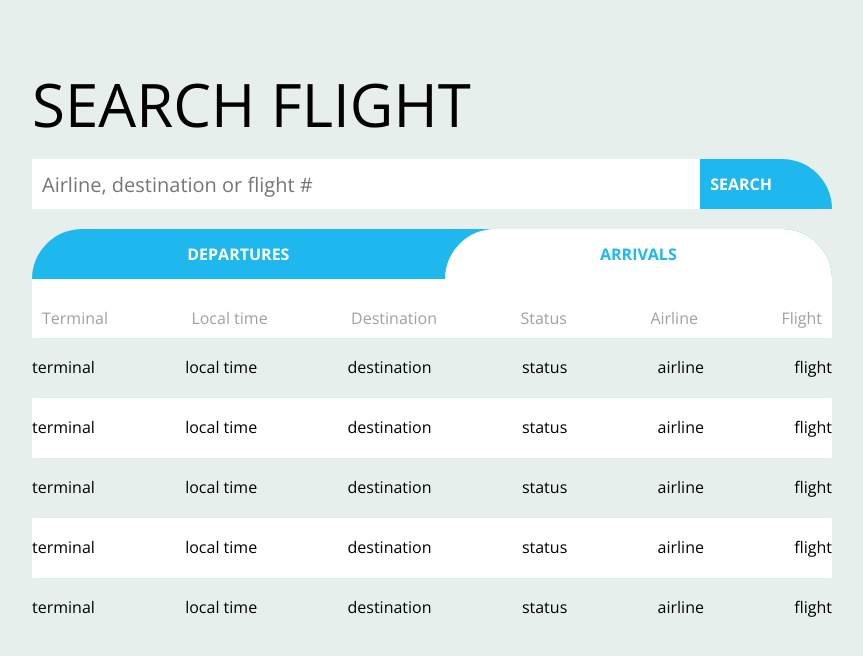
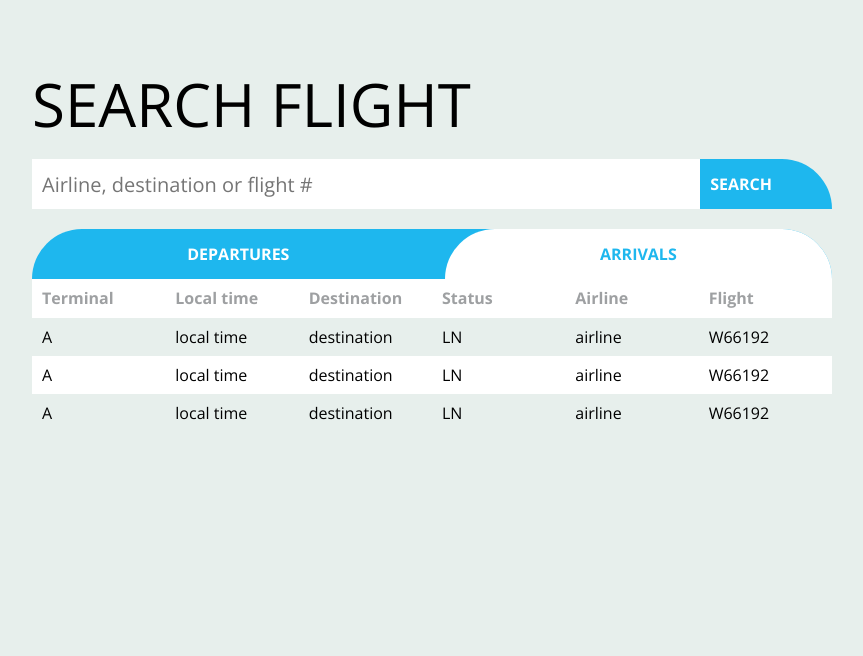
Before and after one commit to NimbleNinja/airport-react-redux, a React app: page / in a window 1280 px wide. Shown: the top 656 px of the page, without its empty margins (208-1071 px from the left). Built offline with nearby package versions, Linux system fonts and the light colour scheme.

Commit message:
init with test data

```diff
--- a/package.json
+++ b/package.json
@@ -38,8 +38,10 @@
     "webpack-dev-server": "^4.3.1"
   },
   "dependencies": {
+    "@reduxjs/toolkit": "^1.8.1",
     "core-js": "^3.18.1",
     "react": "^18.1.0",
-    "react-dom": "^18.1.0"
+    "react-dom": "^18.1.0",
+    "react-redux": "^8.0.1"
   }
 }
--- a/src/App.jsx
+++ b/src/App.jsx
@@ -1,78 +1,12 @@
 import React from 'react';
+import Flights from './features/flights/Flights';
+import Search from './features/search/Search';
 
 const App = () => (
   <div className="page">
     <h1 className="page__title">Search flight</h1>
-    <div className="page__search search">
-      <input placeholder="Airline, destination or flight #" className="search__input" type="text" />
-      <button className="search__btn">search</button>
-    </div>
-    <div className="page__flights flights">
-      <div className="flights__tabs">
-        <button className="flights__tab">departures</button>
-        <button className="flights__tab flights__tab_active">arrivals</button>
-      </div>
-      <ul className="flights__info info">
-        <li className="info__status">Terminal</li>
-        <li className="info__time">Local time</li>
-        <li className="info__destination">Destination</li>
-        <li className="info__status">Status</li>
-        <li className="info__airline">Airline</li>
-        <li className="info__flight">Flight</li>
-      </ul>
-      <ul className="flights__list">
-        <li className="flights__list-item">
-          <ul className="flight">
-            <li className="flight__status">terminal</li>
-            <li className="flight__time">local time</li>
-            <li className="flight__destination">destination</li>
-            <li className="flight__status">status</li>
-            <li className="flight__airline">airline</li>
-            <li className="flight__flight">flight</li>
-          </ul>
-        </li>
-        <li className="flights__list-item">
-          <ul className="flight">
-            <li className="flight__status">terminal</li>
-            <li className="flight__time">local time</li>
-            <li className="flight__destination">destination</li>
-            <li className="flight__status">status</li>
-            <li className="flight__airline">airline</li>
-            <li className="flight__flight">flight</li>
-          </ul>
-        </li>
-        <li className="flights__list-item">
-          <ul className="flight">
-            <li className="flight__status">terminal</li>
-            <li className="flight__time">local time</li>
-            <li className="flight__destination">destination</li>
-            <li className="flight__status">status</li>
-            <li className="flight__airline">airline</li>
-            <li className="flight__flight">flight</li>
-          </ul>
-        </li>
-        <li className="flights__list-item">
-          <ul className="flight">
-            <li className="flight__status">terminal</li>
-            <li className="flight__time">local time</li>
-            <li className="flight__destination">destination</li>
-            <li className="flight__status">status</li>
-            <li className="flight__airline">airline</li>
-            <li className="flight__flight">flight</li>
-          </ul>
-        </li>
-        <li className="flights__list-item">
-          <ul className="flight">
-            <li className="flight__status">terminal</li>
-            <li className="flight__time">local time</li>
-            <li className="flight__destination">destination</li>
-            <li className="flight__status">status</li>
-            <li className="flight__airline">airline</li>
-            <li className="flight__flight">flight</li>
-          </ul>
-        </li>
-      </ul>
-    </div>
+    <Search />
+    <Flights />
   </div>
 );
 
--- /dev/null
+++ b/src/features/flights/Flight.jsx
@@ -0,0 +1,14 @@
+import React from 'react';
+
+const Flight = ({ term, status, codeShare }) => (
+  <tr className="table__item">
+    <th className="table__item-info">{term}</th>
+    <th className="table__item-info">local time</th>
+    <th className="table__item-info">destination</th>
+    <th className="table__item-info">{status}</th>
+    <th className="table__item-info">airline</th>
+    <th className="table__item-info">{codeShare}</th>
+  </tr>
+);
+
+export default Flight;
--- /dev/null
+++ b/src/features/flights/Flights.jsx
@@ -0,0 +1,27 @@
+import React from 'react';
+import FlightsList from './FlightsList';
+import './flights.scss';
+
+const Flights = () => (
+  <main className="page__flights flights">
+    <div className="flights__tabs tabs">
+      <button className="tabs__item">departures</button>
+      <button className="tabs__item tabs__item_active">arrivals</button>
+    </div>
+    <table className="flights__table table">
+      <thead>
+        <tr className="table__info info">
+          <th className="info__item">Terminal</th>
+          <th className="info__item">Local time</th>
+          <th className="info__item">Destination</th>
+          <th className="info__item">Status</th>
+          <th className="info__item">Airline</th>
+          <th className="info__item">Flight</th>
+        </tr>
+      </thead>
+      <FlightsList />
+    </table>
+  </main>
+);
+
+export default Flights;
--- /dev/null
+++ b/src/features/flights/FlightsList.jsx
@@ -0,0 +1,42 @@
+import React from 'react';
+import Flight from './Flight';
+
+const flightsList = [
+  {
+    id: 2000030775736,
+    term: 'A',
+    actual: '2020-02-09T00:35:00Z',
+    status: 'LN',
+    logo: '/media/airline/files/5ab0f23020f9e949838987.png',
+    codeShare: 'W66192',
+    name: 'Wizz Air',
+  },
+  {
+    id: 2000030175736,
+    term: 'A',
+    actual: '2020-02-09T00:35:00Z',
+    status: 'LN',
+    logo: '/media/airline/files/5ab0f23020f9e949838987.png',
+    codeShare: 'W66192',
+    name: 'Wizz Air',
+  },
+  {
+    id: 2000030775732,
+    term: 'A',
+    actual: '2020-02-09T00:35:00Z',
+    status: 'LN',
+    logo: '/media/airline/files/5ab0f23020f9e949838987.png',
+    codeShare: 'W66192',
+    name: 'Wizz Air',
+  },
+];
+
+const FlightsList = () => (
+  <tbody className="table__list">
+    {flightsList.map(flight => (
+      <Flight key={flight.id} {...flight} />
+    ))}
+  </tbody>
+);
+
+export default FlightsList;
--- /dev/null
+++ b/src/features/flights/flights.scss
@@ -0,0 +1,68 @@
+@import '../../styles/variables.scss';
+
+.flights {
+  &__tabs {
+  }
+  &__table {
+  }
+}
+
+.tabs {
+  display: flex;
+  height: 50px;
+  background: $main-color;
+  border-radius: 50px 50px 0 0;
+
+  &__item {
+    flex: 1 1 auto;
+    background: transparent;
+    border: none;
+    font-size: 16px;
+    font-weight: 700;
+    text-transform: uppercase;
+    color: #fff;
+    cursor: pointer;
+    transition: border-radius 0.5s;
+
+    &_active {
+      background: #fff;
+      color: $main-color;
+      border-radius: 50px 50px 0 0;
+    }
+  }
+}
+
+.table {
+  table-layout: fixed;
+  width: 100%;
+  border-collapse: collapse;
+  text-align: left;
+  font-weight: 300;
+
+  &__info {
+  }
+
+  &__list {
+  }
+
+  &__item {
+    &:nth-child(even) {
+      background: #fff;
+    }
+  }
+
+  &__item-info {
+    padding: 10px;
+    font-weight: 400;
+  }
+}
+
+.info {
+  background: #fff;
+  color: #9ea0a2;
+
+  &__item {
+    padding: 10px;
+    font-weight: 700;
+  }
+}
--- /dev/null
+++ b/src/features/search/Search.jsx
@@ -0,0 +1,11 @@
+import React from 'react';
+import './search.scss';
+
+const Search = () => (
+  <div className="page__search search">
+    <input placeholder="Airline, destination or flight #" className="search__input" type="text" />
+    <button className="search__btn">search</button>
+  </div>
+);
+
+export default Search;
--- /dev/null
+++ b/src/features/search/search.scss
@@ -0,0 +1,33 @@
+@import '../../styles/variables.scss';
+
+.search {
+  display: flex;
+  height: 50px;
+  width: 100%;
+  margin-bottom: 20px;
+
+  &__input {
+    flex: 1 1 auto;
+    padding: 0 10px;
+    border: none;
+    outline: none;
+    font-size: 20px;
+  }
+
+  &__btn {
+    padding: 0px 60px 0px 10px;
+    background: $main-color;
+    border: none;
+    border-radius: 0 50px 0 0;
+    color: #fff;
+    text-transform: uppercase;
+    font-size: 16px;
+    font-weight: 700;
+    cursor: pointer;
+    transition: border-radius 0.5s;
+
+    &:hover {
+      border-radius: 0 25px 0 0;
+    }
+  }
+}
--- a/src/index.html
+++ b/src/index.html
@@ -10,6 +10,12 @@
       integrity="sha256-WAgYcAck1C1/zEl5sBl5cfyhxtLgKGdpI3oKyJffVRI="
       crossorigin="anonymous"
     />
+    <link rel="preconnect" href="https://fonts.googleapis.com" />
+    <link rel="preconnect" href="https://fonts.gstatic.com" crossorigin />
+    <link
+      href="https://fonts.googleapis.com/css2?family=Open+Sans:wght@300;400;700&display=swap"
+      rel="stylesheet"
+    />
   </head>
   <body>
     <div id="root"></div>
--- a/src/styles/index.scss
+++ b/src/styles/index.scss
@@ -1,4 +1,3 @@
-@import url('https://fonts.googleapis.com/css2?family=Open+Sans:wght@300;400;700&display=swap');
 @import './variables.scss';
 
 * {
@@ -26,128 +25,9 @@ body {
     font-weight: 300;
     text-transform: uppercase;
   }
+
   &__search {
   }
   &__flights {
   }
 }
-
-.search {
-  display: flex;
-  height: 50px;
-  width: 100%;
-  margin-bottom: 20px;
-
-  &__input {
-    flex: 1 1 auto;
-    padding: 0 10px;
-    border: none;
-    outline: none;
-    font-size: 20px;
-  }
-
-  &__btn {
-    padding: 0px 60px 0px 10px;
-    background: $main-color;
-    border: none;
-    border-radius: 0 50px 0 0;
-    color: #fff;
-    text-transform: uppercase;
-    font-size: 16px;
-    font-weight: 700;
-    cursor: pointer;
-    transition: border-radius 0.5s;
-
-    &:hover {
-      border-radius: 0 25px 0 0;
-    }
-  }
-}
-
-.flights {
-  &__tabs {
-    display: flex;
-    height: 50px;
-    background: $main-color;
-    border-radius: 50px 50px 0 0;
-  }
-
-  &__tab {
-    flex: 1 1 auto;
-    background: transparent;
-    border: none;
-    font-size: 16px;
-    font-weight: 700;
-    text-transform: uppercase;
-    color: #fff;
-    cursor: pointer;
-    transition: border-radius 0.5s;
-
-    &_active {
-      background: #fff;
-      color: $main-color;
-      border-radius: 50px 50px 0 0;
-    }
-  }
-
-  &__info {
-  }
-
-  &__list {
-  }
-
-  &__list-item {
-    list-style: none;
-
-    &:nth-child(even) {
-      background: #fff;
-    }
-  }
-}
-.info {
-  display: flex;
-  justify-content: space-between;
-  padding: 30px 10px 10px 10px;
-  list-style: none;
-  background: #fff;
-  color: #9ea0a2;
-
-  &__status {
-  }
-
-  &__time {
-  }
-
-  &__destination {
-  }
-
-  &__airline {
-  }
-
-  &__flight {
-  }
-}
-
-.flight {
-  display: flex;
-  justify-content: space-between;
-  align-items: center;
-  min-height: 60px;
-  width: 100%;
-  list-style: none;
-
-  &__status {
-  }
-
-  &__time {
-  }
-
-  &__destination {
-  }
-
-  &__airline {
-  }
-
-  &__flight {
-  }
-}
```
